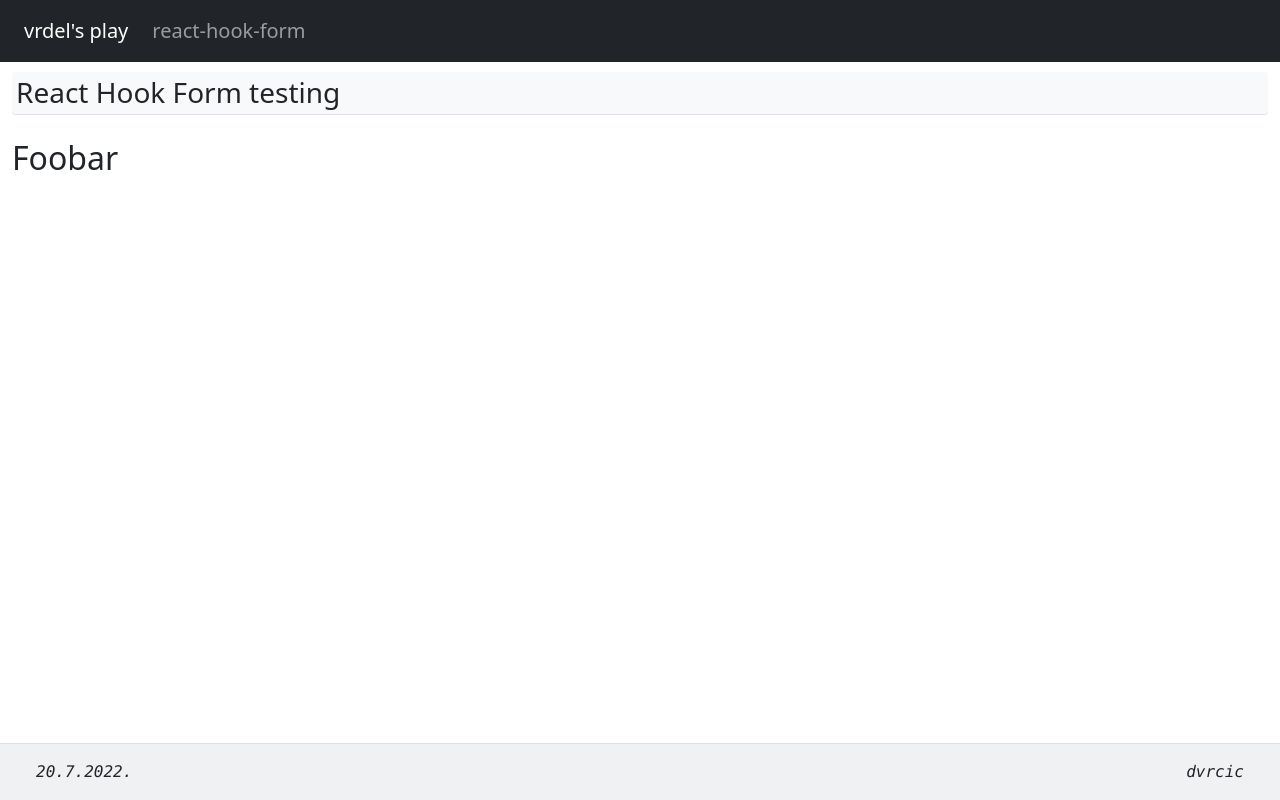
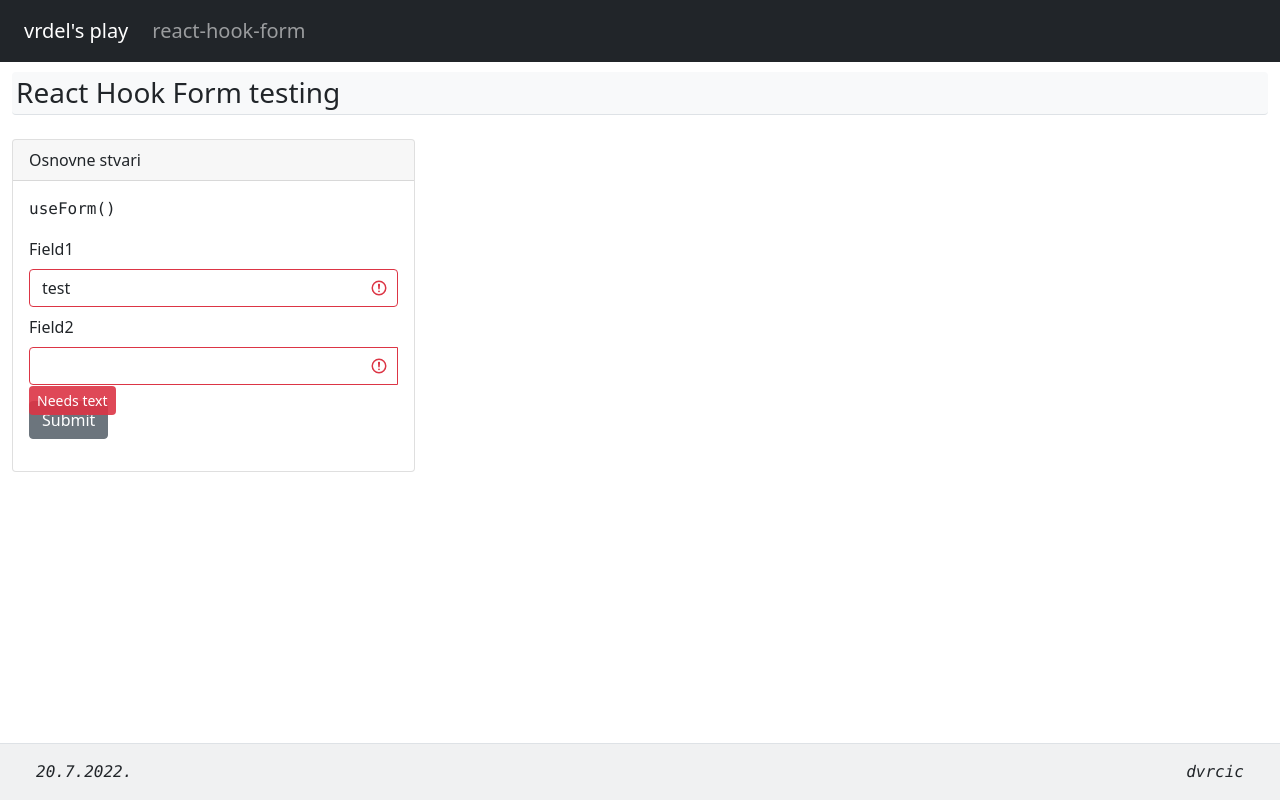
Before and after one commit to vrdel/react-playground, a React (Vite) app in the folder react-playground/: page /react-hook-form in a window 1280 px wide. Built offline with nearby package versions, Linux system fonts and the light colour scheme.

Commit message:
example of reactstrap form handled with react-hook-form

```diff
--- a/react-playground/src/routes/reacthookform.jsx
+++ b/react-playground/src/routes/reacthookform.jsx
@@ -1,14 +1,82 @@
 import React from 'react'
 import DefaultPage from '../ui/defpage'
+import {
+  Button,
+  Card,
+  CardBody,
+  CardHeader,
+  CardTitle,
+  Col,
+  Form,
+  FormFeedback,
+  FormGroup,
+  Input,
+  InputGroup,
+  Label,
+  Row,
+} from 'reactstrap'
+import { useForm } from "react-hook-form";
 
+
+const TestForm1 = () => {
+  const { register, handleSubmit, watch, formState: { errors } } = useForm();
+  const onSubmit = data => console.log(data);
+
+  const {ref: ref1, ...exampleField} = register("example")
+  const {ref: ref2, ...exampleFieldRequired} = register("exampleRequired", {required: true} )
+
+  return (
+    /* "handleSubmit" will validate your inputs before invoking "onSubmit" */
+    <Row>
+      <Col>
+        <Form onSubmit={handleSubmit(onSubmit)} className="needs-validation">
+          <FormGroup>
+            {/* register your input into the hook by invoking the "register" function */}
+            <Label for="f1">
+              Field1
+            </Label>
+            <Input id="f1" className="is-invalid form-control" defaultValue="test" innerRef={ref1} {...exampleField} />
+            {/* include validation with required or other standard HTML validation rules */}
+            <Label className="mt-2" for="f2">
+              Field2
+            </Label>
+            <InputGroup>
+              <Input id="f2" className="is-invalid form-control" innerRef={ref2} {...exampleFieldRequired} />
+              <FormFeedback invalid tooltip>
+                Needs text
+              </FormFeedback>
+            </InputGroup>
+            <Button className="mt-3" type="submit">
+              Submit
+            </Button>
+          </FormGroup>
+        </Form>
+      </Col>
+    </Row>
+  );
+}
 
 const ReactHookForm = () => {
   return (
     <>
       <DefaultPage title="React Hook Form testing">
-        <h2>
-          Foobar
-        </h2>
+        <Row>
+          <Col sm="4">
+            <Card>
+              <CardHeader>
+                Osnovne stvari
+              </CardHeader>
+              <CardBody>
+                <CardTitle>
+                  <p className="font-monospace">
+                    useForm()
+                  </p>
+                </CardTitle>
+                <TestForm1/>
+              </CardBody>
+            </Card>
+          </Col>
+        </Row>
       </DefaultPage>
     </>
   )
```
